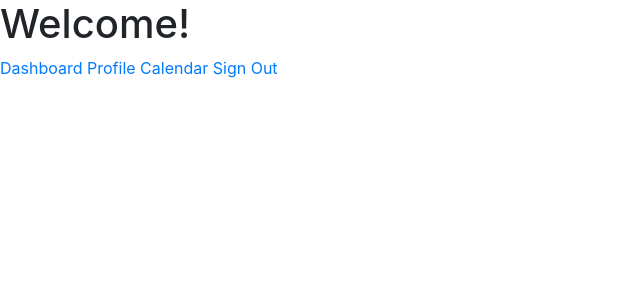
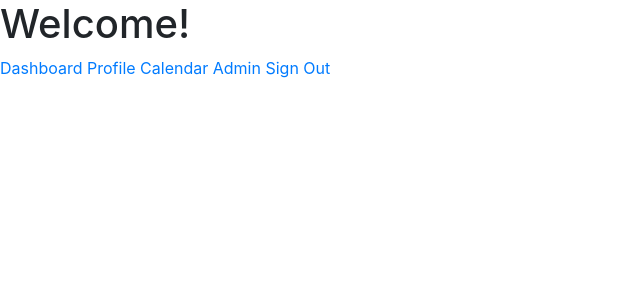
Before and after one commit to Quanisha704/Software-Engineering-Project, a Flask app: page /dashboard in a window 1280 px wide. Shown: the top 300 px of the page, without its empty margins (0-640 px from the left). Run offline with Flask 2, Linux system fonts and the light colour scheme; the visitor is signed in with stand-in values (Sample User, id 1); some libraries are stand-ins or nearby versions.

Commit message:
added admin link

```diff
--- a/templates/dashboard.html
+++ b/templates/dashboard.html
@@ -9,6 +9,7 @@
 				<a href="{{ url_for('dashboard') }}"><i></i>Dashboard</a>
                 <a href="{{ url_for('profile') }}"><i></i>Profile</a>
                 <a href="{{ url_for('calendar') }}"><i></i>Calendar</a>
+				<a href="{{ url_for('admin_create_event') }}"><i></i>Admin</a>
                 <a href="{{ url_for('sign_out') }}"><i></i>Sign Out</a>
 			</div>
 		</nav>
```
